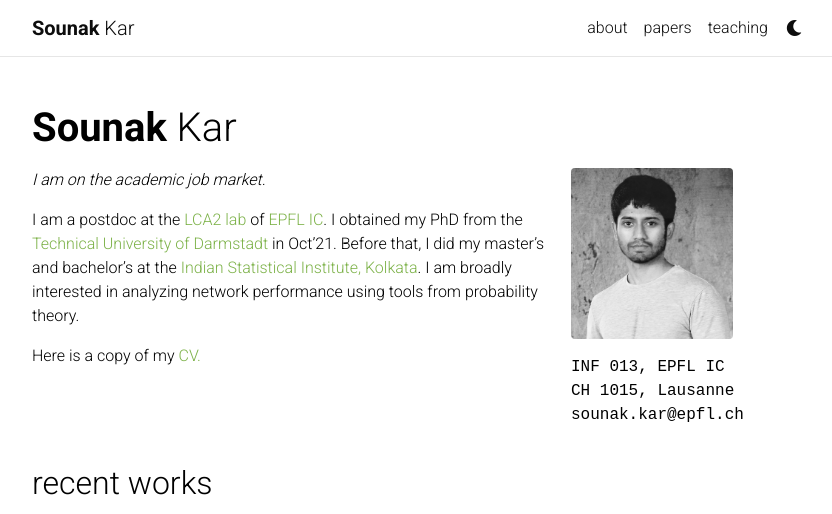
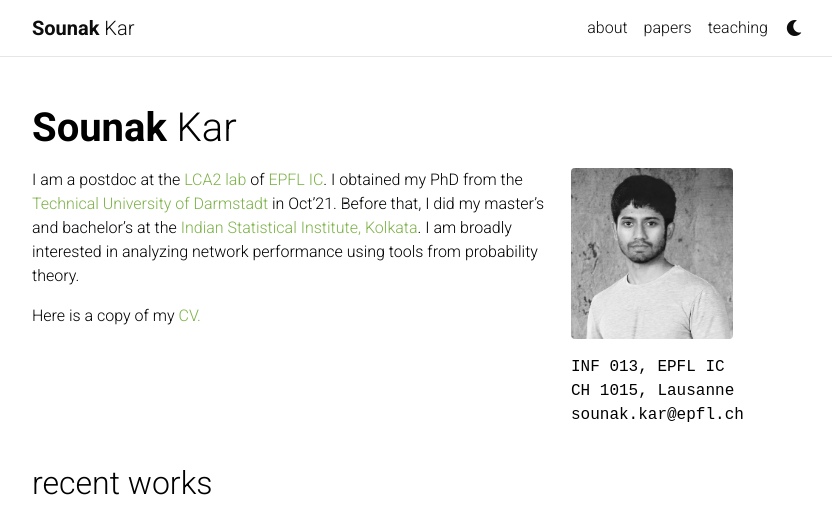
Before and after one commit to sounakk/sounakk.github.io, a Jekyll site: the page built from _pages/about.md, in a window 1280 px wide, cut to the strip 0-514 px from the top of the page. Shown: the whole strip, without its empty margins (223-1055 px from the left). Built offline with Jekyll 4.4.1, drawn with Linux system fonts in a browser that asks for light colours; nearby versions of some CDN libraries; full-size pictures stand in for the smaller copies a plugin makes; comment, search, counter and statistics services are not loaded; a style sheet for code colours, icons or effects is not loaded.

Commit message:
job market removed

```diff
--- a/_pages/about.md
+++ b/_pages/about.md
@@ -16,7 +16,6 @@ news: false  # includes a list of news items
 selected_papers: true # includes a list of papers marked as "selected={true}"
 social: true  # includes social icons at the bottom of the page
 ---
-<i>I am on the academic job market.</i>
 
 I am a postdoc at the [LCA2 lab](https://www.epfl.ch/labs/lca2/) of [EPFL](https://www.epfl.ch/) [IC](https://www.epfl.ch/schools/ic/). I obtained my PhD from the [Technical University of Darmstadt](https://www.kom.tu-darmstadt.de/en/) in Oct'21. Before that, I did my master's and bachelor's at the [Indian Statistical Institute, Kolkata](https://www.isical.ac.in). I am broadly interested in analyzing network performance using tools from probability theory.
 
```
